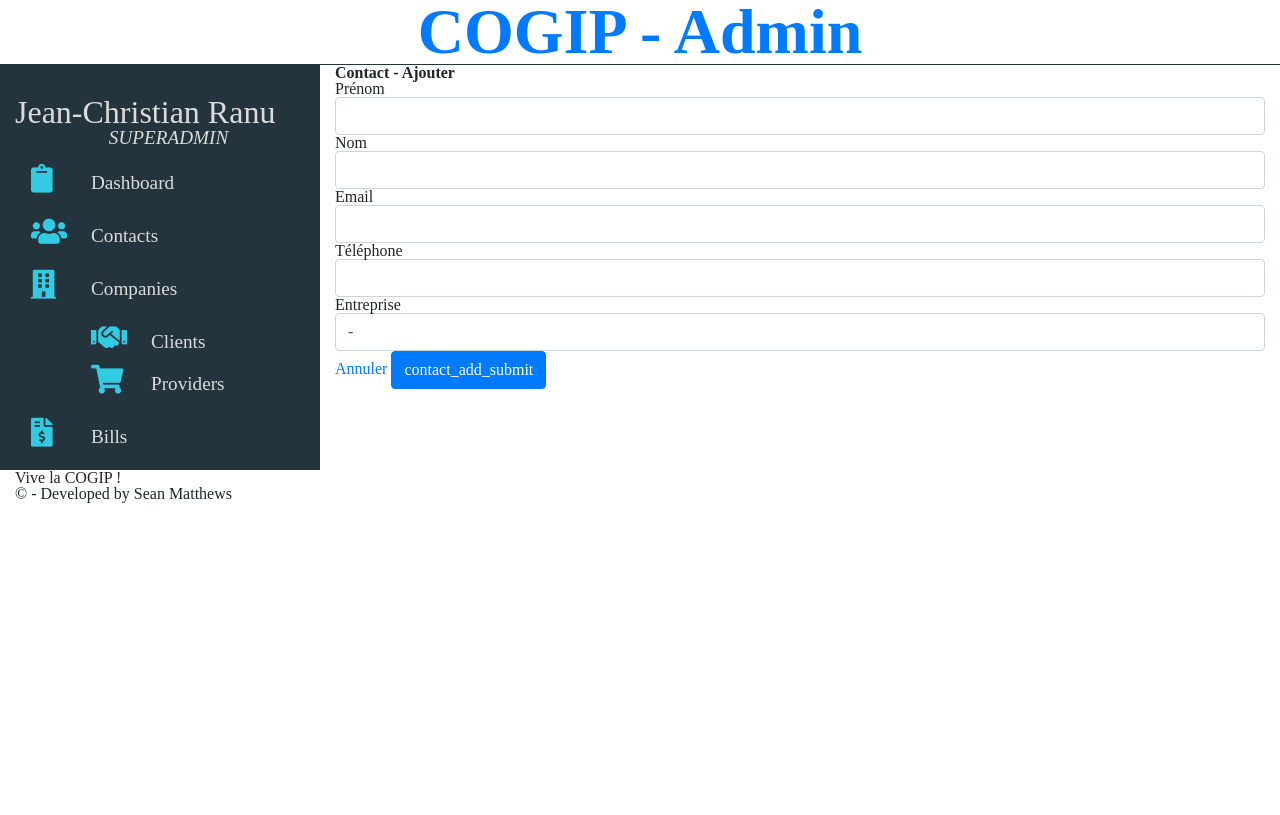
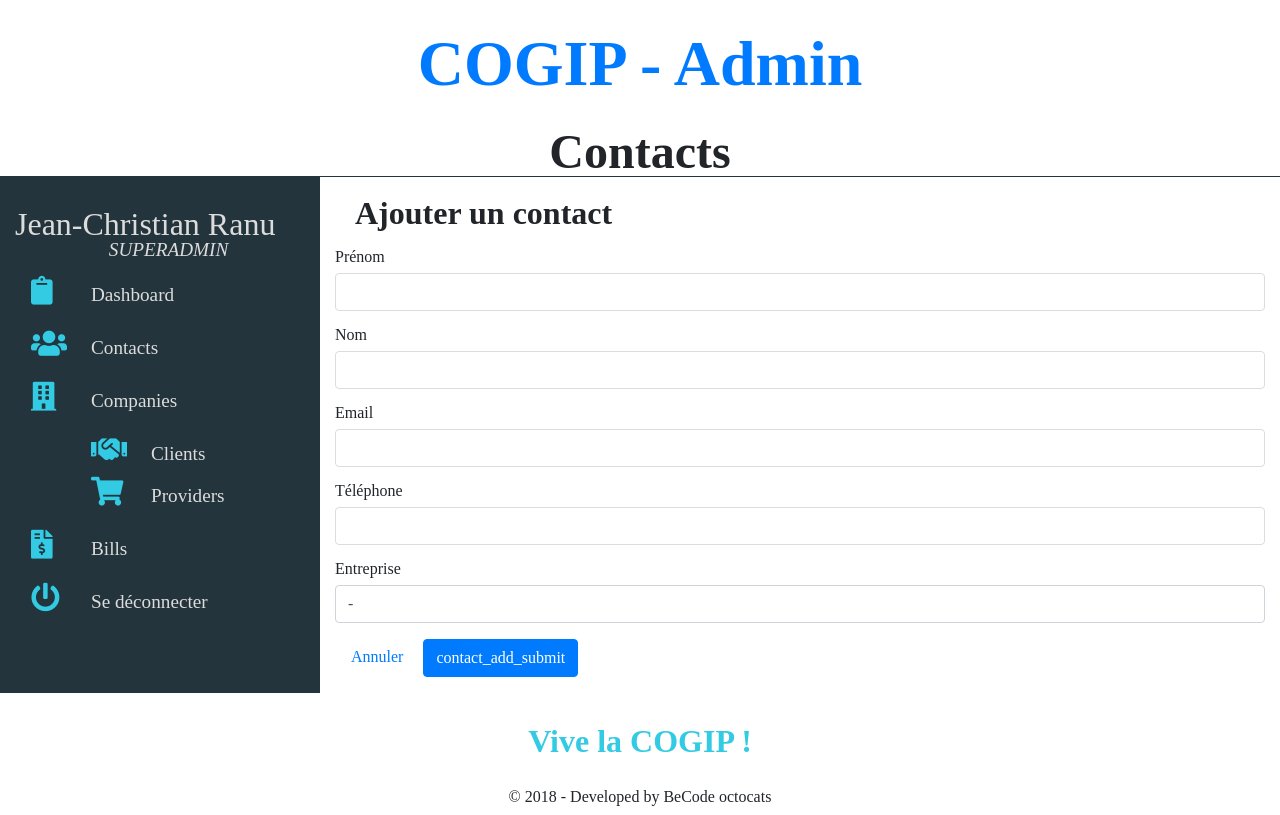
Before and after one commit to NathanHoutain/COGIP-app, a PHP site: page /COGIP-app/contact-edit.php in a window 1280 px wide. Before the commit the page ends 503 px from the top, so only its background shows below. Run offline with PHP 8.4, Linux system fonts and the light colour scheme; data that the repository does not hold is empty; some libraries are stand-ins or nearby versions.

Commit message:
Index with Contacts

```diff
--- a/assets/css/style.css
+++ b/assets/css/style.css
@@ -193,6 +193,7 @@ h6 {
 
 a:hover {
     text-decoration: none;
+    transition: color 1s;
 }
 
 .clearfix {
@@ -253,6 +254,42 @@ form select {
     appearance: none;
 }
 
+form label {
+    margin-bottom: 0.5em;
+}
+
+form input {
+    margin-bottom: 1em;
+}
+
+form input[type=submit] {
+    margin: 0 1em;
+}
+
+form input[type=text],
+form input[type=email] {
+    -webkit-transition: all 0.50s ease-in-out;
+    -moz-transition: all 0.50s ease-in-out;
+    -ms-transition: all 0.50s ease-in-out;
+    -o-transition: all 0.50s ease-in-out;
+    outline: none;
+    /* padding: 3px 0px 3px 3px; */
+    /* margin: 5px 1px 3px 0px; */
+    border: 1px solid #dcdcdc;
+}
+
+form input[type=text]:focus,
+form input[type=email]:focus {
+    box-shadow: 0 0 5px rgba(50, 203, 227, 1);
+    /* padding: 3px 0px 3px 3px; */
+    /* margin: 5px 1px 3px 0px; */
+    border: 1px solid rgba(50, 203, 227, 1);
+}
+
+form .formSubmitOptions {
+    margin: 1em;
+}
+
 
 /* 2.3 Buttons */
 
@@ -271,6 +308,7 @@ form select {
 #titles h1 {
     font-size: 4em;
     width: 100%;
+    margin: 0.5em 0;
 }
 
 #titles h2 {
@@ -293,6 +331,7 @@ form select {
 
 #adminMenu a:hover {
     color: #fff;
+    transition: color 1s;
 }
 
 #adminMenu .userName {
@@ -362,6 +401,15 @@ form select {
     font-size: 2em
 }
 
+#adminContent .entryActions {
+    display: inline;
+}
+
+#adminContent .entryActions a {
+    margin: 20px;
+    font-size: 2em
+}
+
 #adminContent table thead {
     background-color: #24343c;
     color: #dcdcdc;
@@ -374,17 +422,23 @@ form select {
 
 /* 4.1 General */
 
+.detailLabel {
+    width: 120px;
+    display: inline-block;
+    margin-bottom: 0.5em;
+}
+
 
 /* 4.2 Index */
 
 #welcomeMsg {
     font-size: 2em;
-    margin-bottom: 2em;
+    margin: 1em 0 2em;
 }
 
 .dashboardMainLink {
     padding: 15px;
-    color: #aaa;
+    color: #dcdcdc;
 }
 
 .dashboardMainLink .clients-bg {
@@ -392,7 +446,7 @@ form select {
 }
 
 .dashboardMainLink a {
-    color: #aaa;
+    color: #dcdcdc;
     text-decoration: none;
 }
 
@@ -406,6 +460,7 @@ form select {
 
 .dashboardMainLink .nbElements {
     font-size: 1em;
+    margin-top: 1em;
 }
 
 .dashboardMainLink .nbElements span {
@@ -432,3 +487,18 @@ form select {
 *  5.0 Footer
 
 */
+
+#mainFooter {
+    text-align: center;
+}
+
+#mainFooter #footerSlogan {
+    font-size: 2em;
+    margin: 1em 0;
+    color: #32cbe3;
+    font-weight: 700;
+}
+
+#mainFooter #copyright {
+    padding-bottom: 10px;
+}
--- a/contact-edit.php
+++ b/contact-edit.php
@@ -1,7 +1,8 @@
 <?php
-if(isset($_POST['contact_edit_submit'])){
-    var_dump($_POST);
-}
+$pageTitle = "Contacts";
+// if(isset($_POST['contact_edit_submit'])){
+//     var_dump($_POST);
+// }
 require_once('includes/header.php');
 require_once('includes/db-connect.php');
 require_once('repositories/contact-repository.php');
@@ -10,7 +11,7 @@ require_once('repositories/company-repository.php');
 if(isset($_GET['id'])) {
     $id = intval($_GET['id']);
     $contact = getContactById($conn,$id);
-    var_dump($contact);
+    // var_dump($contact);
     $contactId = $contact['contact_id'];
     $contactFirstName = $contact['contact_prenom'];
     $contactSurname = $contact['contact_nom'];
@@ -27,12 +28,12 @@ if(isset($_GET['id'])) {
 
 ?>
 
-<h2>
+<h2 class="sectionTitle">
     <?php
         if(isset($_GET['id'])) {
             echo $contactName . ' - Modifier';
         } else {
-            echo 'Contact - Ajouter';
+            echo 'Ajouter un contact';
         }
     ?>
 </h2>
@@ -66,6 +67,7 @@ if(isset($_GET['id'])) {
         <?php /* <option value="<?= $contactCompanyId ?>"><?= $contactCompany ?></option> */?>
     </select>
     <!-- <input class="btn-danger" type="submit" value="contact_edit_cancel" name="contact_edit_cancel" id="contact_edit_cancel"> -->
+    <fieldset class="formSubmitOptions">
     <?php
     if(!isset($_GET['id'])) {
     ?>
@@ -79,6 +81,7 @@ if(isset($_GET['id'])) {
     <?php
     }
     ?>
+    </fieldset>
 </form>
 
 <?php
--- a/contacts.php
+++ b/contacts.php
@@ -49,8 +49,8 @@ $contacts = getAllContactsWCompany($conn);
                         echo '<td>' . $row['contact_email'] . '</td>';
                         echo '<td>' . $row['contact_tel'] . '</td>';
                         echo '<td>';
-                        echo '<a class="elementAction" href="contact-edit.php?id=' . $contactId . '"><i class="fas fa-pen"></i></a>';
-                        echo '<a class="elementAction" href="contact-delete.php?id=' . $contactId . '"><i class="fas fa-trash"></i></a>';
+                        echo '<a class="elementAction" href="contact-edit.php?id=' . $row['contact_id'] . '"><i class="fas fa-pen"></i></a>';
+                        echo '<a class="elementAction" href="contact-delete.php?id=' . $row['contact_id'] . '"><i class="fas fa-trash"></i></a>';
                         echo '</td>';
                         echo '</tr>';
                     }
--- a/includes/footer.php
+++ b/includes/footer.php
@@ -1,8 +1,8 @@
             </div><!-- end of adminContent -->
         </div><!-- end of row mainContent -->
         <footer id="mainFooter">
-            <p>Vive la COGIP !</p>
-            <p id="copyright">© <?php echo $year; ?> - Developed by Sean Matthews</p>
+            <p id="footerSlogan">Vive la COGIP !</p>
+            <p id="copyright">© 2018 - Developed by BeCode octocats</p>
         </footer>
     </div><!-- end of wrapper -->
     <script src="assets/js/jquery-1.12.3.js"></script>
--- a/includes/nav.php
+++ b/includes/nav.php
@@ -13,6 +13,7 @@
                 </ul>
             </li>
             <li><a href="bills.php"><i class="fas fa-file-invoice-dollar"></i>Bills</a></li>
+            <li><a href="bills.php"><i class="fas fa-power-off"></i>Se déconnecter</a></li>
         </ul>
     </nav>
 </div>
--- a/repositories/contact-repository.php
+++ b/repositories/contact-repository.php
@@ -29,6 +29,15 @@ function getContactById($conn,$id) {
     echo '<br>';
     // var_dump($result);
     return $result;
+}
+
+function getLastContacts($conn,$limit) {
+    // $stmt = $conn->prepare('SELECT contacts.*, societes.societe_nom FROM contacts INNER JOIN societes ON contacts.societe_id=societes.societe_id ORDER BY contacts.contact_id DESC LIMIT ?;');
+    $stmt = $conn->prepare('SELECT contacts.*, societes.societe_nom FROM contacts INNER JOIN societes ON contacts.societe_id=societes.societe_id ORDER BY contacts.contact_id DESC LIMIT '.$limit.';');
+    // var_dump($limit);
+    $stmt->execute();
+    $arr = $stmt->fetchAll(PDO::FETCH_ASSOC);
+    return $arr;
 }
 
 function createContact($conn,$firstname, $surname, $phone, $email, $companyId) {
```
Also changed, not shown: contact-details.php (+5 -4 lines), index.php (+34 -3 lines).
